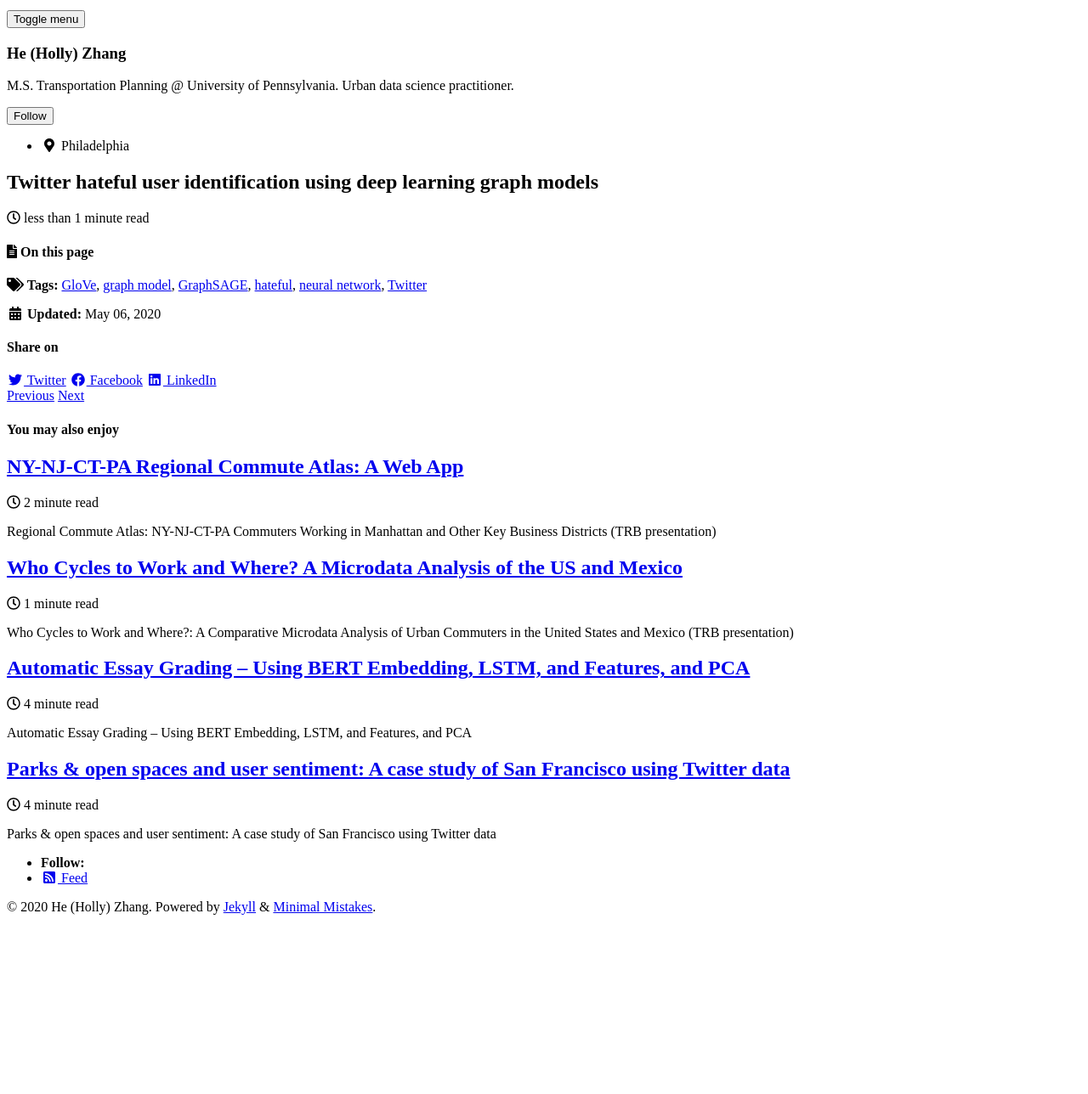
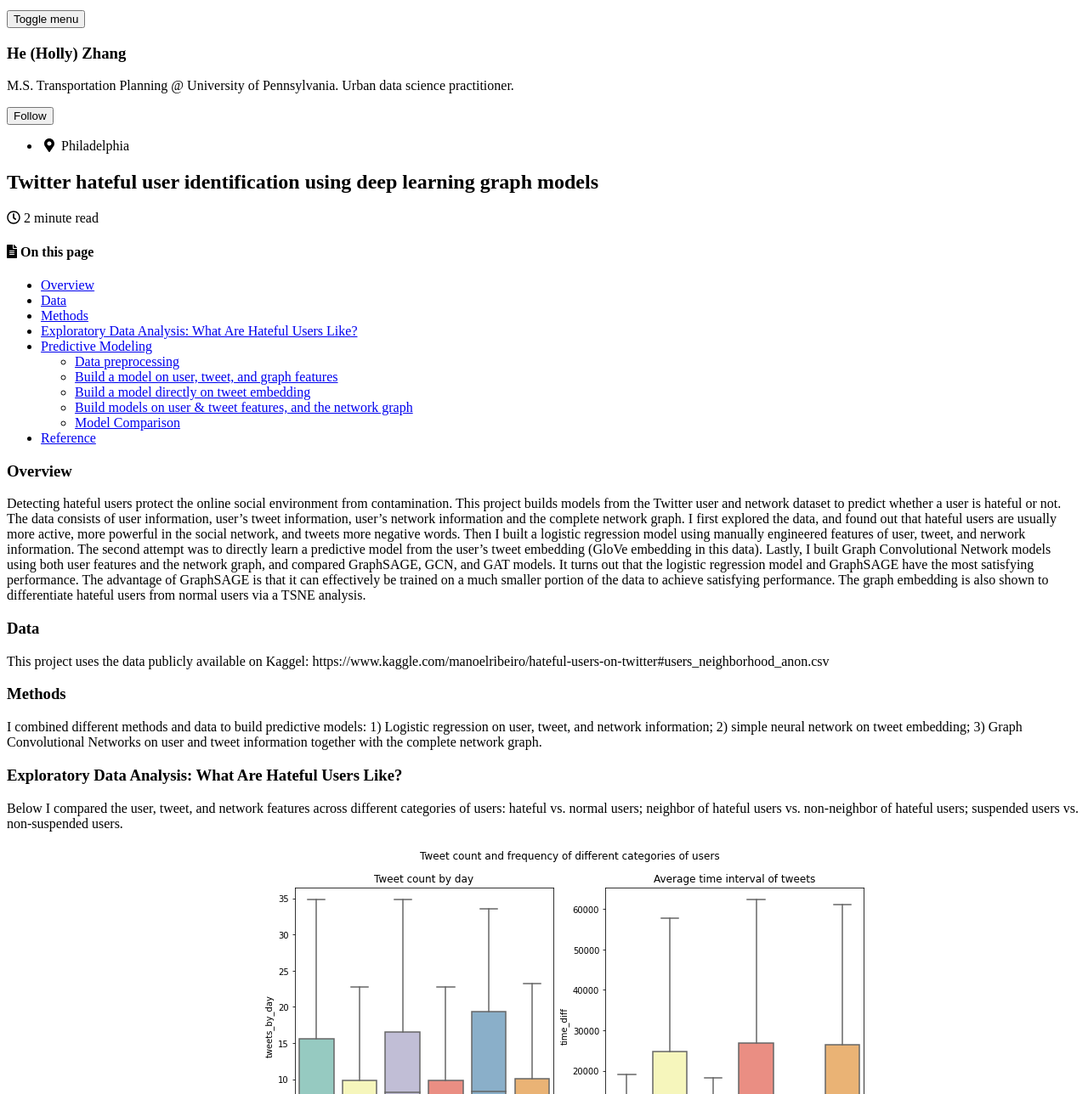
Before and after one commit to HeZHANG0/Personal_website, a Jekyll site: the page built from _posts/2020-05-06-Twitter-hateful-user-identification.md, in a window 1280 px wide and 1400 px high, cut to the strip 112-1400 px from the top of the window. Shown: the whole strip at 85% size. Built offline with Jekyll 4.4.1, drawn with Linux system fonts in a browser that asks for light colours; cached includes are drawn as plain includes; nearby versions of some CDN libraries; some of the changed text lies outside the part shown.

Commit message:
Update 2020-05-06-Twitter-hateful-user-identification.md

```diff
--- a/_posts/2020-05-06-Twitter-hateful-user-identification.md
+++ b/_posts/2020-05-06-Twitter-hateful-user-identification.md
@@ -7,3 +7,64 @@ excerpt: "Identifying hateful Twitter users using graph node features and graph
 toc: true
 toc_sticky: true
 ---
+
+# Overview
+Detecting hateful users protect the online social environment from contamination. This project builds models from the Twitter user and network dataset to predict whether a user is hateful or not. The data consists of user information, user's tweet information, user's network information and the complete network graph. I first explored the data, and found out that hateful users are usually more active, more powerful in the social network, and tweets more negative words. Then I built a logistic regression model using manually engineered features of user, tweet, and nerwork information. The second attempt was to directly learn a predictive model from the user's tweet embedding (GloVe embedding in this data). Lastly, I built Graph Convolutional Network models using both user features and the network graph, and compared GraphSAGE, GCN, and GAT models. It turns out that the logistic regression model and GraphSAGE have the most satisfying performance. The advantage of GraphSAGE is that it can effectively be trained on a much smaller portion of the data to achieve satisfying performance. The graph embedding is also shown to differentiate hateful users from normal users via a TSNE analysis.
+
+# Data
+This project uses the data publicly available on Kaggel: https://www.kaggle.com/manoelribeiro/hateful-users-on-twitter#users_neighborhood_anon.csv
+
+# Methods
+I combined different methods and data to build predictive models: 1) Logistic regression on user, tweet, and network information; 2) simple neural network on tweet embedding; 3) Graph Convolutional Networks on user and tweet information together with the complete network graph.
+
+# Exploratory Data Analysis: What Are Hateful Users Like?
+Below I compared the user, tweet, and network features across different categories of users: hateful vs. normal users; neighbor of hateful users vs. non-neighbor of hateful users; suspended users vs. non-suspended users.
+
+On average, the hateful users are more active:
+![active]({{ site.url }}{{ site.baseurl }}/assets/twitter/active.png)
+
+More powerful and central in the network:
+![power]({{ site.url }}{{ site.baseurl }}/assets/twitter/power.png)
+![central]({{ site.url }}{{ site.baseurl }}/assets/twitter/central.png)
+
+Focuses more on tweeting negative contents:
+![sentiment]({{ site.url }}{{ site.baseurl }}/assets/twitter/sentiment.png)
+
+One might also conjecture different tweet empath features between hateful and normal users, but this is harder to tell immediately given the high dimension of empath. In further analysis, an empath-focused dimension reduction analysis could be helpful.
+![empath]({{ site.url }}{{ site.baseurl }}/assets/twitter/empath.png)
+
+# Predictive Modeling
+## Data preprocessing
+In the dataset, about 5% of the users are annotated as 'hateful' or 'normal'. I trained my models on these users (n=4971).
+
+I dropped the columns that are mostly null values. Since the numerical variables have long tails, I appled power transformation to map those to Gaussian distribution. For example:
+
+![pre-transform]({{ site.url }}{{ site.baseurl }}/assets/twitter/pre-transform.png)
+![post-transform]({{ site.url }}{{ site.baseurl }}/assets/twitter/post-transform.png)
+
+We have an unimbalabced dataset here. Among the 4971 users, 544 are 'hateful' and 4427 are 'normal'. Therefore, I calculated the class weights to feed into model training. It turns out that each 'hateful' label has a weight of 4.57 and each 'normal' has a weight of 0.56.
+
+For the train/test data split, I used 0.7/0.3 for the first two models. For the GCN models, given its properties and referenced best practice, I used 0.15/0.85 split. Therefore, the GCN models will require much fewer training samples than the other methods.
+
+## Build a model on user, tweet, and graph features
+I first built a model on manually engineered features that cover information of the users, their tweets, and their characteristics in the network. It achieves a pretty high testing accuracy of 0.928, and a high AUC value of 0.965. The precision is 0.715 and the recall is 0.571, yielding a F1 score of 0.635. The ROC curve of the model is shown below:
+
+
+
+## Build a model directly on tweet embedding
+
+
+## Build models on user & tweet features, and the network graph
+
+## Model Comparison
+
+# Reference
+Referenced Github resources:
+
+https://github.com/manoelhortaribeiro/HatefulUsersTwitter/tree/master/analysis
+
+https://github.com/manoelhortaribeiro/GraphSageHatefulUsers
+
+https://github.com/stellargraph/stellargraph/blob/develop/demos/use-cases/hateful-twitters.ipynb
+
+Other referenced resources: http://snap.stanford.edu/graphsage/
```
